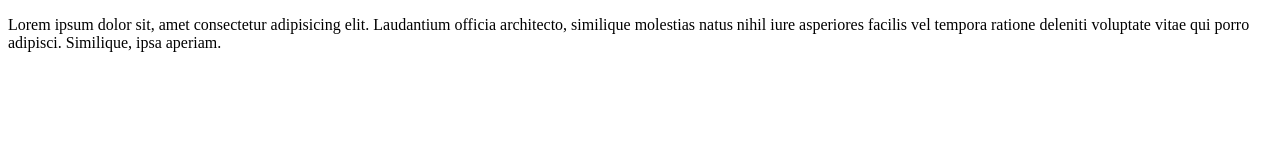
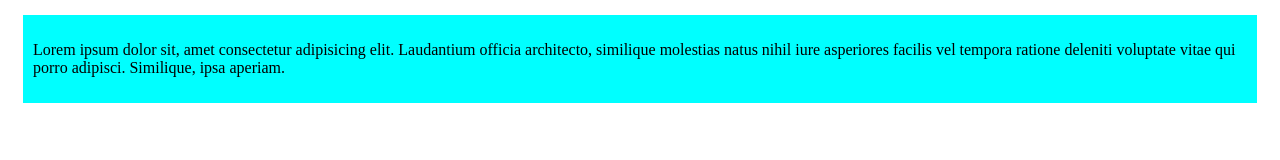
Before and after one commit to Samiul-Shuvo/jm-practice-repo, a plain HTML site: page index.html in a window 1280 px wide. Drawn offline with Linux system fonts and the light colour scheme.

Commit message:
updated practice repo

```diff
--- a/index.html
+++ b/index.html
@@ -4,8 +4,11 @@
     <meta charset="UTF-8">
     <meta name="viewport" content="width=device-width, initial-scale=1.0">
     <title>Practice Repo</title>
+    <link rel="stylesheet" href="styles/blog.css">
 </head>
 <body>
-    <p>Lorem ipsum dolor sit, amet consectetur adipisicing elit. Laudantium officia architecto, similique molestias natus nihil iure asperiores facilis vel tempora ratione deleniti voluptate vitae qui porro adipisci. Similique, ipsa aperiam.</p>
+    <div>
+        <p>Lorem ipsum dolor sit, amet consectetur adipisicing elit. Laudantium officia architecto, similique molestias natus nihil iure asperiores facilis vel tempora ratione deleniti voluptate vitae qui porro adipisci. Similique, ipsa aperiam.</p>
 </body>
+    </div>
 </html>
--- /dev/null
+++ b/styles/blog.css
@@ -0,0 +1,5 @@
+div{
+    background-color: aqua;
+    padding: 10px;
+    margin: 15px;
+}
```
